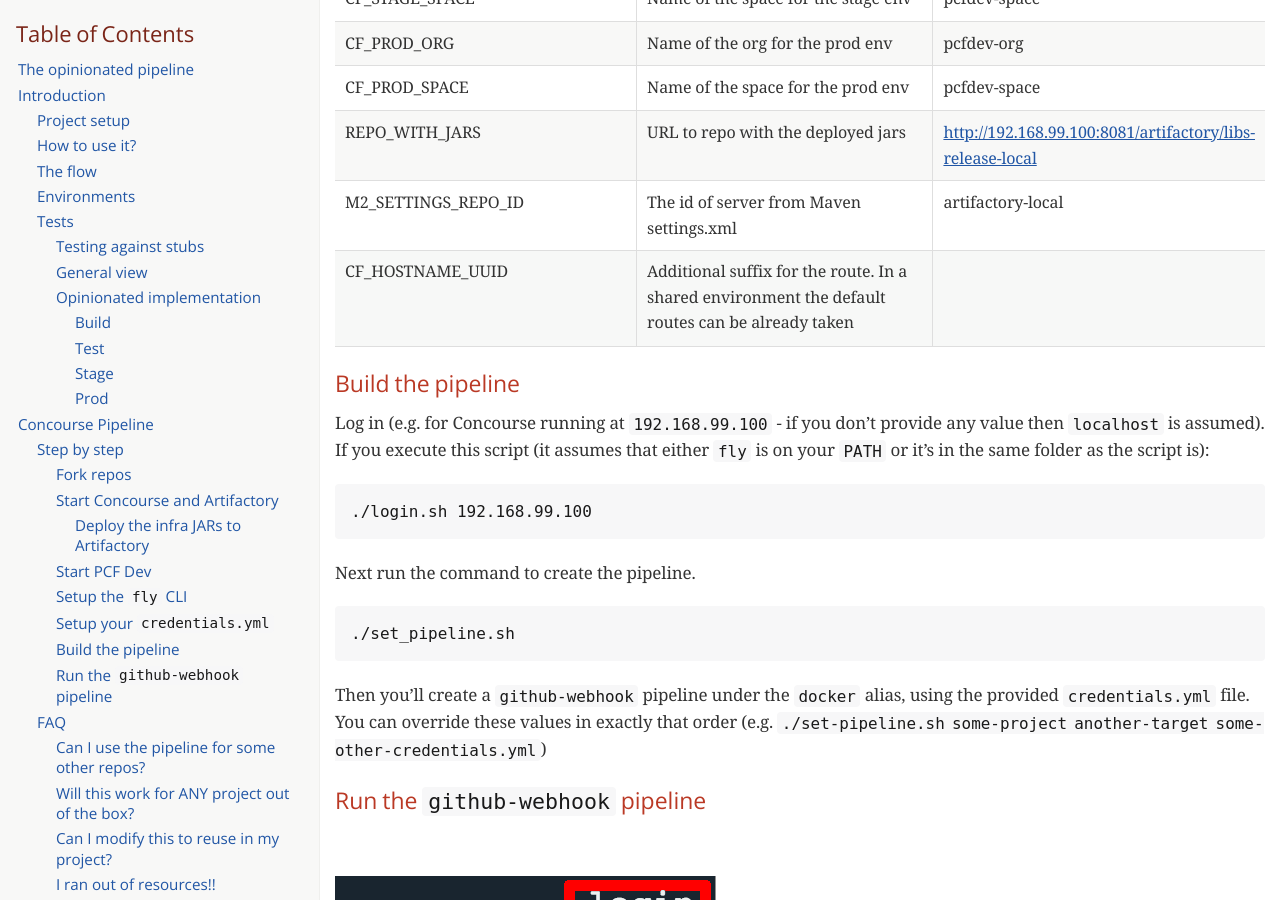
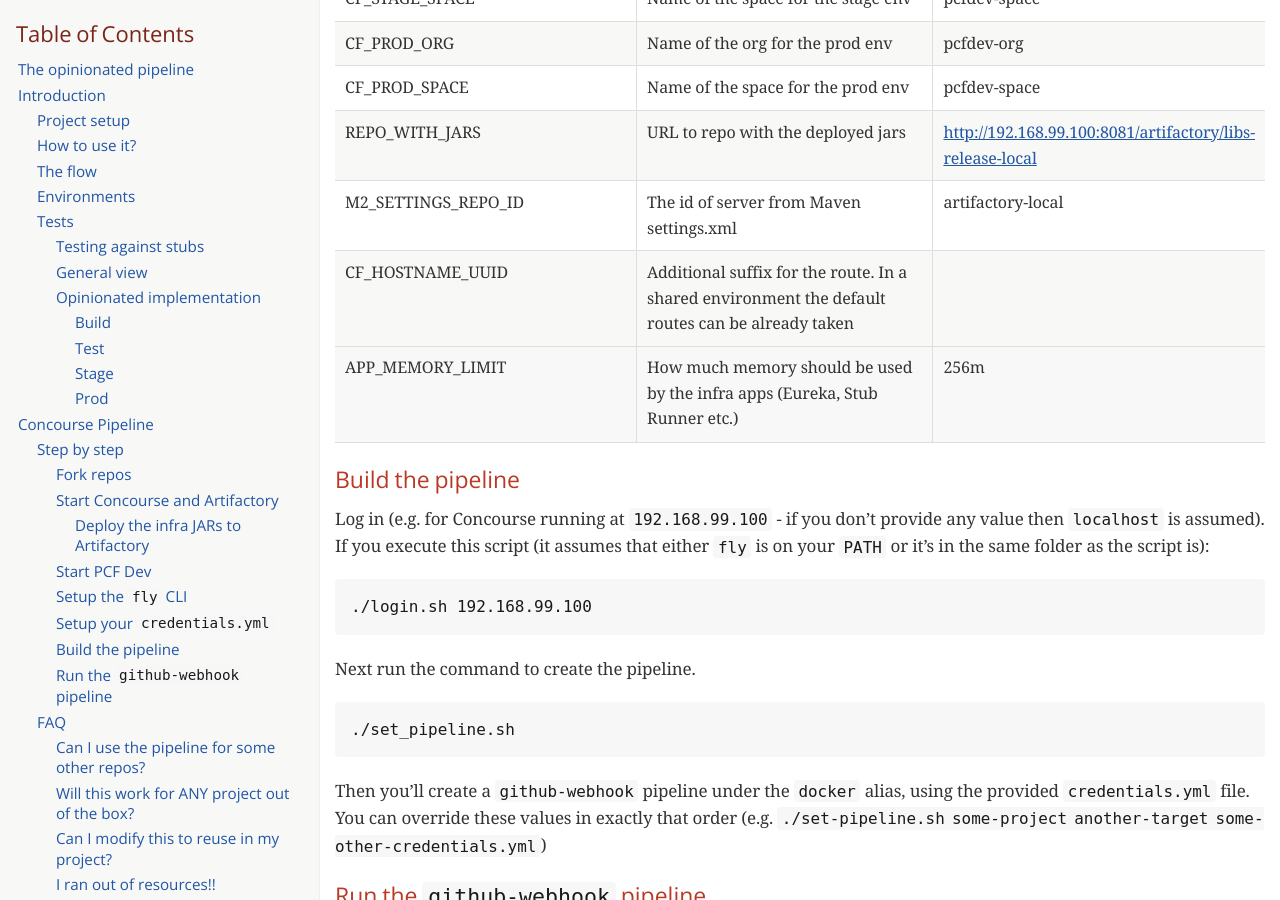
Before and after one commit to spring-attic/spring-cloud-pipelines, a Jekyll site: the page docs/spring-cloud-pipelines.html, which Jekyll copies as it is, in a window 1280 px wide and 900 px high, scrolled down 17760 px. Built offline with Jekyll 4.4.1, drawn with Linux system fonts in a browser that asks for light colours; some web fonts are replaced; some of the changed text lies outside the part shown.

Commit message:
Added Memory limit

```diff
--- a/README.adoc
+++ b/README.adoc
@@ -544,6 +544,7 @@ Below you can see what environment variables are required by the scripts. To the
 |REPO_WITH_JARS | URL to repo with the deployed jars | http://192.168.99.100:8081/artifactory/libs-release-local
 |M2_SETTINGS_REPO_ID | The id of server from Maven settings.xml | artifactory-local
 |CF_HOSTNAME_UUID | Additional suffix for the route. In a shared environment the default routes can be already taken |
+|APP_MEMORY_LIMIT | How much memory should be used by the infra apps (Eureka, Stub Runner etc.) | 256m
 |======================
 
 ==== Build the pipeline
@@ -1147,6 +1148,7 @@ The env vars that are used in all of the jobs are as follows:
 |AUTO_DEPLOY_TO_PROD | Should deployment to prod be automatic | false
 |ROLLBACK_STEP_REQUIRED | Should rollback step be present | true
 |DEPLOY_TO_STAGE_STEP_REQUIRED | Should deploy to stage step be present | true
+|APP_MEMORY_LIMIT | How much memory should be used by the infra apps (Eureka, Stub Runner etc.) | 256m
 |======================
 
 ==== Set Git email / user
--- a/concourse/README.adoc
+++ b/concourse/README.adoc
@@ -178,6 +178,7 @@ Below you can see what environment variables are required by the scripts. To the
 |REPO_WITH_JARS | URL to repo with the deployed jars | http://192.168.99.100:8081/artifactory/libs-release-local
 |M2_SETTINGS_REPO_ID | The id of server from Maven settings.xml | artifactory-local
 |CF_HOSTNAME_UUID | Additional suffix for the route. In a shared environment the default routes can be already taken |
+|APP_MEMORY_LIMIT | How much memory should be used by the infra apps (Eureka, Stub Runner etc.) | 256m
 |======================
 
 ==== Build the pipeline
--- a/concourse/credentials-sample.yml
+++ b/concourse/credentials-sample.yml
@@ -13,6 +13,7 @@ eureka-version: 0.0.1.M1
 stubrunner-group-id: com.example.github
 stubrunner-artifact-id: github-analytics-stub-runner-boot
 stubrunner-version: 0.0.1.M1
+app-memory-limit: 256m
 
 # credentials (defaults are for PCF Dev)
 cf-hostname-uuid:
--- a/docs/CONCOURSE.adoc
+++ b/docs/CONCOURSE.adoc
@@ -174,6 +174,7 @@ Below you can see what environment variables are required by the scripts. To the
 |REPO_WITH_JARS | URL to repo with the deployed jars | http://192.168.99.100:8081/artifactory/libs-release-local
 |M2_SETTINGS_REPO_ID | The id of server from Maven settings.xml | artifactory-local
 |CF_HOSTNAME_UUID | Additional suffix for the route. In a shared environment the default routes can be already taken |
+|APP_MEMORY_LIMIT | How much memory should be used by the infra apps (Eureka, Stub Runner etc.) | 256m
 |======================
 
 ==== Build the pipeline
--- a/docs/JENKINS.adoc
+++ b/docs/JENKINS.adoc
@@ -411,6 +411,7 @@ The env vars that are used in all of the jobs are as follows:
 |AUTO_DEPLOY_TO_PROD | Should deployment to prod be automatic | false
 |ROLLBACK_STEP_REQUIRED | Should rollback step be present | true
 |DEPLOY_TO_STAGE_STEP_REQUIRED | Should deploy to stage step be present | true
+|APP_MEMORY_LIMIT | How much memory should be used by the infra apps (Eureka, Stub Runner etc.) | 256m
 |======================
 
 ==== Set Git email / user
--- a/docs/spring-cloud-pipelines.html
+++ b/docs/spring-cloud-pipelines.html
@@ -1555,66 +1555,71 @@ Docker Machine IP.</p>
 </thead>
 <tfoot>
 <tr>
+<td class="tableblock halign-left valign-top"><p class="tableblock">APP_MEMORY_LIMIT</p></td>
+<td class="tableblock halign-left valign-top"><p class="tableblock">How much memory should be used by the infra apps (Eureka, Stub Runner etc.)</p></td>
+<td class="tableblock halign-left valign-top"><p class="tableblock">256m</p></td>
+</tr>
+</tfoot>
+<tbody>
+<tr>
+<td class="tableblock halign-left valign-top"><p class="tableblock">CF_TEST_API_URL</p></td>
+<td class="tableblock halign-left valign-top"><p class="tableblock">The URL to the CF Api for TEST env</p></td>
+<td class="tableblock halign-left valign-top"><p class="tableblock">api.local.pcfdev.io</p></td>
+</tr>
+<tr>
+<td class="tableblock halign-left valign-top"><p class="tableblock">CF_STAGE_API_URL</p></td>
+<td class="tableblock halign-left valign-top"><p class="tableblock">The URL to the CF Api for STAGE env</p></td>
+<td class="tableblock halign-left valign-top"><p class="tableblock">api.local.pcfdev.io</p></td>
+</tr>
+<tr>
+<td class="tableblock halign-left valign-top"><p class="tableblock">CF_PROD_API_URL</p></td>
+<td class="tableblock halign-left valign-top"><p class="tableblock">The URL to the CF Api for PROD env</p></td>
+<td class="tableblock halign-left valign-top"><p class="tableblock">api.local.pcfdev.io</p></td>
+</tr>
+<tr>
+<td class="tableblock halign-left valign-top"><p class="tableblock">CF_TEST_ORG</p></td>
+<td class="tableblock halign-left valign-top"><p class="tableblock">Name of the org for the test env</p></td>
+<td class="tableblock halign-left valign-top"><p class="tableblock">pcfdev-org</p></td>
+</tr>
+<tr>
+<td class="tableblock halign-left valign-top"><p class="tableblock">CF_TEST_SPACE</p></td>
+<td class="tableblock halign-left valign-top"><p class="tableblock">Name of the space for the test env</p></td>
+<td class="tableblock halign-left valign-top"><p class="tableblock">pcfdev-space</p></td>
+</tr>
+<tr>
+<td class="tableblock halign-left valign-top"><p class="tableblock">CF_STAGE_ORG</p></td>
+<td class="tableblock halign-left valign-top"><p class="tableblock">Name of the org for the stage env</p></td>
+<td class="tableblock halign-left valign-top"><p class="tableblock">pcfdev-org</p></td>
+</tr>
+<tr>
+<td class="tableblock halign-left valign-top"><p class="tableblock">CF_STAGE_SPACE</p></td>
+<td class="tableblock halign-left valign-top"><p class="tableblock">Name of the space for the stage env</p></td>
+<td class="tableblock halign-left valign-top"><p class="tableblock">pcfdev-space</p></td>
+</tr>
+<tr>
+<td class="tableblock halign-left valign-top"><p class="tableblock">CF_PROD_ORG</p></td>
+<td class="tableblock halign-left valign-top"><p class="tableblock">Name of the org for the prod env</p></td>
+<td class="tableblock halign-left valign-top"><p class="tableblock">pcfdev-org</p></td>
+</tr>
+<tr>
+<td class="tableblock halign-left valign-top"><p class="tableblock">CF_PROD_SPACE</p></td>
+<td class="tableblock halign-left valign-top"><p class="tableblock">Name of the space for the prod env</p></td>
+<td class="tableblock halign-left valign-top"><p class="tableblock">pcfdev-space</p></td>
+</tr>
+<tr>
+<td class="tableblock halign-left valign-top"><p class="tableblock">REPO_WITH_JARS</p></td>
+<td class="tableblock halign-left valign-top"><p class="tableblock">URL to repo with the deployed jars</p></td>
+<td class="tableblock halign-left valign-top"><p class="tableblock"><a href="http://192.168.99.100:8081/artifactory/libs-release-local" class="bare">http://192.168.99.100:8081/artifactory/libs-release-local</a></p></td>
+</tr>
+<tr>
+<td class="tableblock halign-left valign-top"><p class="tableblock">M2_SETTINGS_REPO_ID</p></td>
+<td class="tableblock halign-left valign-top"><p class="tableblock">The id of server from Maven settings.xml</p></td>
+<td class="tableblock halign-left valign-top"><p class="tableblock">artifactory-local</p></td>
+</tr>
+<tr>
 <td class="tableblock halign-left valign-top"><p class="tableblock">CF_HOSTNAME_UUID</p></td>
 <td class="tableblock halign-left valign-top"><p class="tableblock">Additional suffix for the route. In a shared environment the default routes can be already taken</p></td>
 <td class="tableblock halign-left valign-top"></td>
-</tr>
-</tfoot>
-<tbody>
-<tr>
-<td class="tableblock halign-left valign-top"><p class="tableblock">CF_TEST_API_URL</p></td>
-<td class="tableblock halign-left valign-top"><p class="tableblock">The URL to the CF Api for TEST env</p></td>
-<td class="tableblock halign-left valign-top"><p class="tableblock">api.local.pcfdev.io</p></td>
-</tr>
-<tr>
-<td class="tableblock halign-left valign-top"><p class="tableblock">CF_STAGE_API_URL</p></td>
-<td class="tableblock halign-left valign-top"><p class="tableblock">The URL to the CF Api for STAGE env</p></td>
-<td class="tableblock halign-left valign-top"><p class="tableblock">api.local.pcfdev.io</p></td>
-</tr>
-<tr>
-<td class="tableblock halign-left valign-top"><p class="tableblock">CF_PROD_API_URL</p></td>
-<td class="tableblock halign-left valign-top"><p class="tableblock">The URL to the CF Api for PROD env</p></td>
-<td class="tableblock halign-left valign-top"><p class="tableblock">api.local.pcfdev.io</p></td>
-</tr>
-<tr>
-<td class="tableblock halign-left valign-top"><p class="tableblock">CF_TEST_ORG</p></td>
-<td class="tableblock halign-left valign-top"><p class="tableblock">Name of the org for the test env</p></td>
-<td class="tableblock halign-left valign-top"><p class="tableblock">pcfdev-org</p></td>
-</tr>
-<tr>
-<td class="tableblock halign-left valign-top"><p class="tableblock">CF_TEST_SPACE</p></td>
-<td class="tableblock halign-left valign-top"><p class="tableblock">Name of the space for the test env</p></td>
-<td class="tableblock halign-left valign-top"><p class="tableblock">pcfdev-space</p></td>
-</tr>
-<tr>
-<td class="tableblock halign-left valign-top"><p class="tableblock">CF_STAGE_ORG</p></td>
-<td class="tableblock halign-left valign-top"><p class="tableblock">Name of the org for the stage env</p></td>
-<td class="tableblock halign-left valign-top"><p class="tableblock">pcfdev-org</p></td>
-</tr>
-<tr>
-<td class="tableblock halign-left valign-top"><p class="tableblock">CF_STAGE_SPACE</p></td>
-<td class="tableblock halign-left valign-top"><p class="tableblock">Name of the space for the stage env</p></td>
-<td class="tableblock halign-left valign-top"><p class="tableblock">pcfdev-space</p></td>
-</tr>
-<tr>
-<td class="tableblock halign-left valign-top"><p class="tableblock">CF_PROD_ORG</p></td>
-<td class="tableblock halign-left valign-top"><p class="tableblock">Name of the org for the prod env</p></td>
-<td class="tableblock halign-left valign-top"><p class="tableblock">pcfdev-org</p></td>
-</tr>
-<tr>
-<td class="tableblock halign-left valign-top"><p class="tableblock">CF_PROD_SPACE</p></td>
-<td class="tableblock halign-left valign-top"><p class="tableblock">Name of the space for the prod env</p></td>
-<td class="tableblock halign-left valign-top"><p class="tableblock">pcfdev-space</p></td>
-</tr>
-<tr>
-<td class="tableblock halign-left valign-top"><p class="tableblock">REPO_WITH_JARS</p></td>
-<td class="tableblock halign-left valign-top"><p class="tableblock">URL to repo with the deployed jars</p></td>
-<td class="tableblock halign-left valign-top"><p class="tableblock"><a href="http://192.168.99.100:8081/artifactory/libs-release-local" class="bare">http://192.168.99.100:8081/artifactory/libs-release-local</a></p></td>
-</tr>
-<tr>
-<td class="tableblock halign-left valign-top"><p class="tableblock">M2_SETTINGS_REPO_ID</p></td>
-<td class="tableblock halign-left valign-top"><p class="tableblock">The id of server from Maven settings.xml</p></td>
-<td class="tableblock halign-left valign-top"><p class="tableblock">artifactory-local</p></td>
 </tr>
 </tbody>
 </table>
@@ -2665,9 +2670,9 @@ This section is presented only for informational purposes - for the sake of demo
 </thead>
 <tfoot>
 <tr>
-<td class="tableblock halign-left valign-top"><p class="tableblock">DEPLOY_TO_STAGE_STEP_REQUIRED</p></td>
-<td class="tableblock halign-left valign-top"><p class="tableblock">Should deploy to stage step be present</p></td>
-<td class="tableblock halign-left valign-top"><p class="tableblock">true</p></td>
+<td class="tableblock halign-left valign-top"><p class="tableblock">APP_MEMORY_LIMIT</p></td>
+<td class="tableblock halign-left valign-top"><p class="tableblock">How much memory should be used by the infra apps (Eureka, Stub Runner etc.)</p></td>
+<td class="tableblock halign-left valign-top"><p class="tableblock">256m</p></td>
 </tr>
 </tfoot>
 <tbody>
@@ -2764,6 +2769,11 @@ This section is presented only for informational purposes - for the sake of demo
 <tr>
 <td class="tableblock halign-left valign-top"><p class="tableblock">ROLLBACK_STEP_REQUIRED</p></td>
 <td class="tableblock halign-left valign-top"><p class="tableblock">Should rollback step be present</p></td>
+<td class="tableblock halign-left valign-top"><p class="tableblock">true</p></td>
+</tr>
+<tr>
+<td class="tableblock halign-left valign-top"><p class="tableblock">DEPLOY_TO_STAGE_STEP_REQUIRED</p></td>
+<td class="tableblock halign-left valign-top"><p class="tableblock">Should deploy to stage step be present</p></td>
 <td class="tableblock halign-left valign-top"><p class="tableblock">true</p></td>
 </tr>
 </tbody>
--- a/jenkins/README.adoc
+++ b/jenkins/README.adoc
@@ -415,6 +415,7 @@ The env vars that are used in all of the jobs are as follows:
 |AUTO_DEPLOY_TO_PROD | Should deployment to prod be automatic | false
 |ROLLBACK_STEP_REQUIRED | Should rollback step be present | true
 |DEPLOY_TO_STAGE_STEP_REQUIRED | Should deploy to stage step be present | true
+|APP_MEMORY_LIMIT | How much memory should be used by the infra apps (Eureka, Stub Runner etc.) | 256m
 |======================
 
 ==== Set Git email / user
```
Also changed, not shown: concourse/pipeline.yml (+10 -0 lines), 3 other files.
